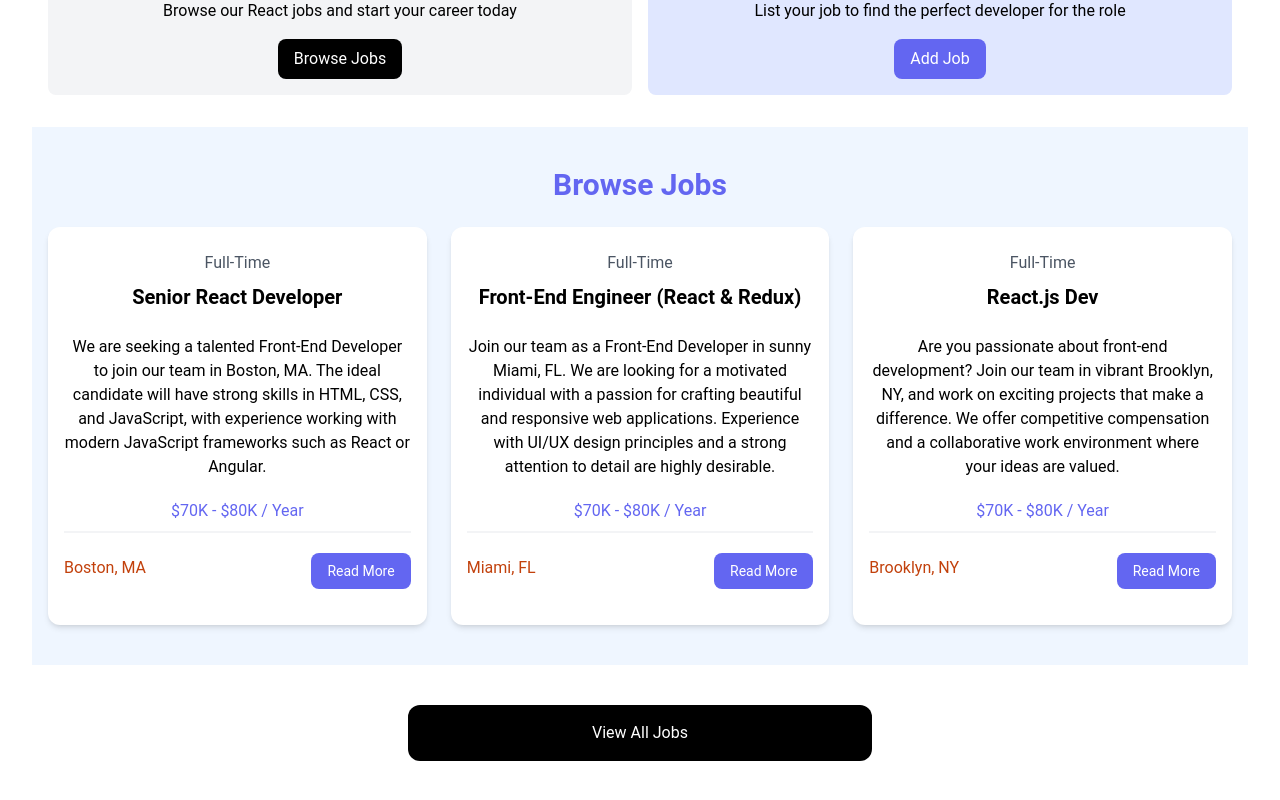
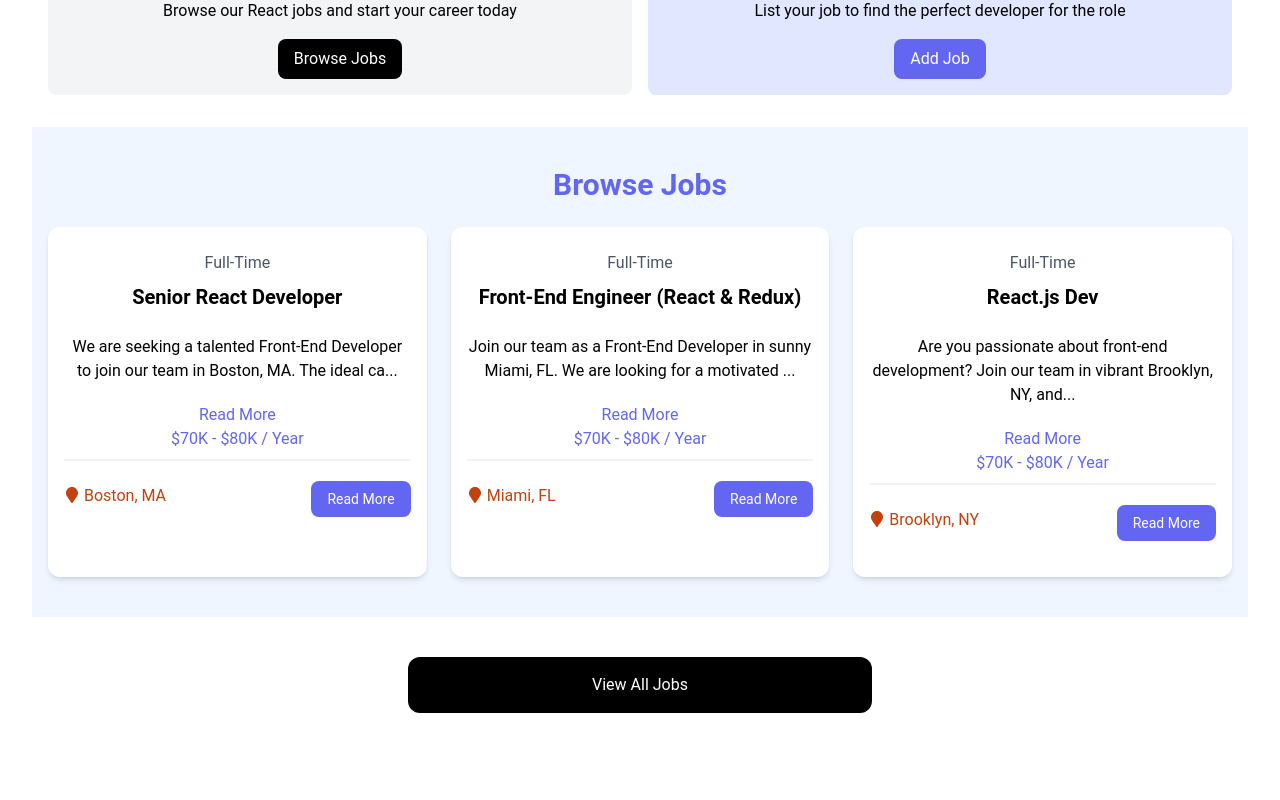
Before and after one commit to Mary-Mena21/react-crash-2024, a React (Vite) app: page / in a window 1280 px wide. Shown: the part 498-1298 px from the top of the page. Built offline with nearby package versions, Linux system fonts and the light colour scheme.

Commit message:
modified:   package-lock.json 	modified:   package.json 	modified:   src/App.jsx 	modified:   src/components/JobListing.jsx 	new file:   src/components/ViewAllJobs.jsx

```diff
--- a/package.json
+++ b/package.json
@@ -11,7 +11,8 @@
   },
   "dependencies": {
     "react": "^18.2.0",
-    "react-dom": "^18.2.0"
+    "react-dom": "^18.2.0",
+    "react-icons": "^5.1.0"
   },
   "devDependencies": {
     "@types/react": "^18.2.66",
--- a/src/App.jsx
+++ b/src/App.jsx
@@ -3,27 +3,19 @@ import Hero from "./components/Hero";
 import HomeCard from "./components/HomeCard";
 import JobListings from "./components/JobListings";
 import Navbar from "./components/Navbar";
+import ViewAllJobs from "./components/ViewAllJobs";
 
 function App() {
     return (
         <>
             <Navbar />
-            {/* <!-- Hero --> */}
             <Hero
                 title="Become a React Dev "
                 subtitle="Find a React job that fits your skills and needs"
             />
             <HomeCard />
-            {/* <!-- Browse Jobs --> */}
             <JobListings />
-            <section className="m-auto max-w-lg my-10 px-6">
-                <a
-                    href="jobs.html"
-                    className="block bg-black text-white text-center py-4 px-6 rounded-xl hover:bg-gray-700"
-                >
-                    View All Jobs
-                </a>
-            </section>
+            <ViewAllJobs />
         </>
     );
 }
--- a/src/components/JobListing.jsx
+++ b/src/components/JobListing.jsx
@@ -1,6 +1,12 @@
 import React from "react";
+import { FaMapMarker } from "react-icons/fa";
+function JobListing({ job }) {
+    const [showFullDescription, setShowFullDescription] = React.useState(false);
+    let description = job.description;
+    if (!showFullDescription) {
+        description = description.substring(0, 90) + "...";
+    }
 
-function JobListing({ job }) {
     return (
         <div className="bg-white rounded-xl shadow-md relative">
             <div className="p-4">
@@ -9,7 +15,14 @@ function JobListing({ job }) {
                     <h3 className="text-xl font-bold">{job.title}</h3>
                 </div>
 
-                <div className="mb-5">{job.description}</div>
+                <div className="mb-5">{description}</div>
+
+                <button
+                    onClick={() => setShowFullDescription(!showFullDescription)}
+                    className="text-indigo-500 hover:text-indigo-600"
+                >
+                    Read {showFullDescription ? "Less" : "More"}
+                </button>
 
                 <h3 className="text-indigo-500 mb-2">{job.salary} / Year</h3>
 
@@ -18,6 +31,7 @@ function JobListing({ job }) {
                 <div className="flex flex-col lg:flex-row justify-between mb-4">
                     <div className="text-orange-700 mb-3">
                         <i className="fa-solid fa-location-dot text-lg"></i>
+                        <FaMapMarker className="inline tex-lg mb-1 mr-1" />
                         {job.location}
                     </div>
                     <a
--- /dev/null
+++ b/src/components/ViewAllJobs.jsx
@@ -0,0 +1,16 @@
+import React from "react";
+
+function ViewAllJobs() {
+    return (
+        <section className="m-auto max-w-lg my-10 px-6">
+            <a
+                href="jobs.html"
+                className="block bg-black text-white text-center py-4 px-6 rounded-xl hover:bg-gray-700"
+            >
+                View All Jobs
+            </a>
+        </section>
+    );
+}
+
+export default ViewAllJobs;
```
Also changed, not shown: 1 other file (tests, documents, lock files or other folders).
